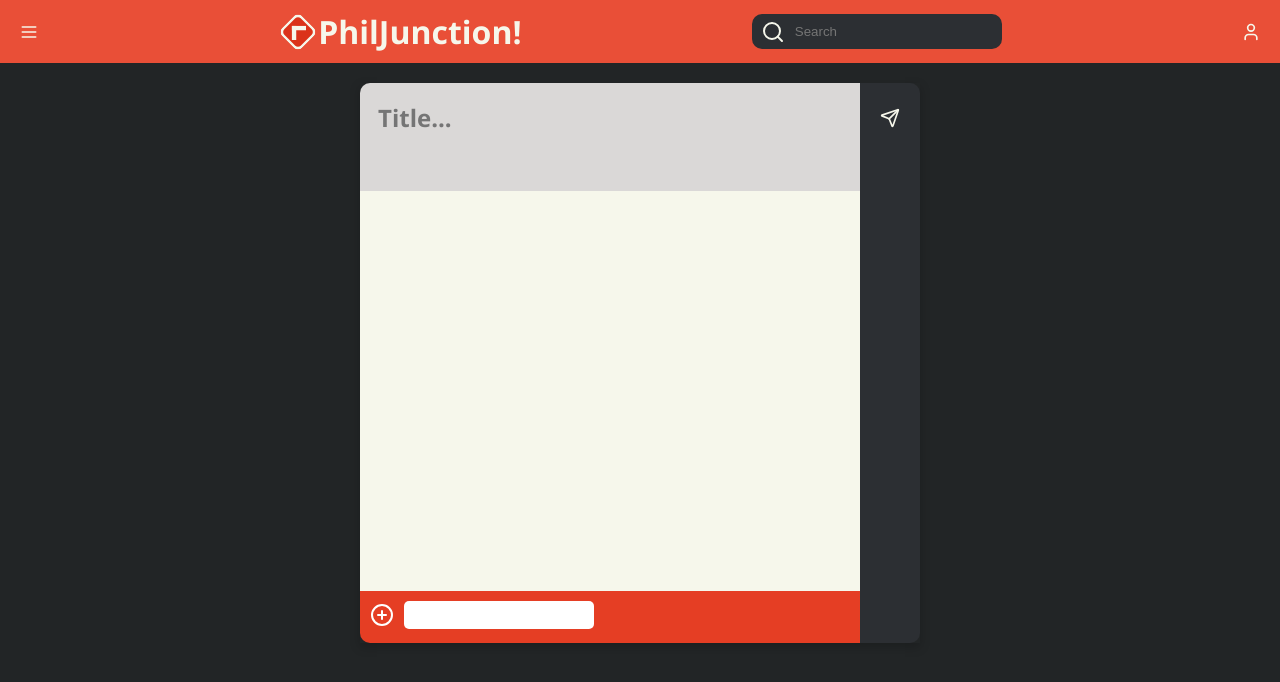
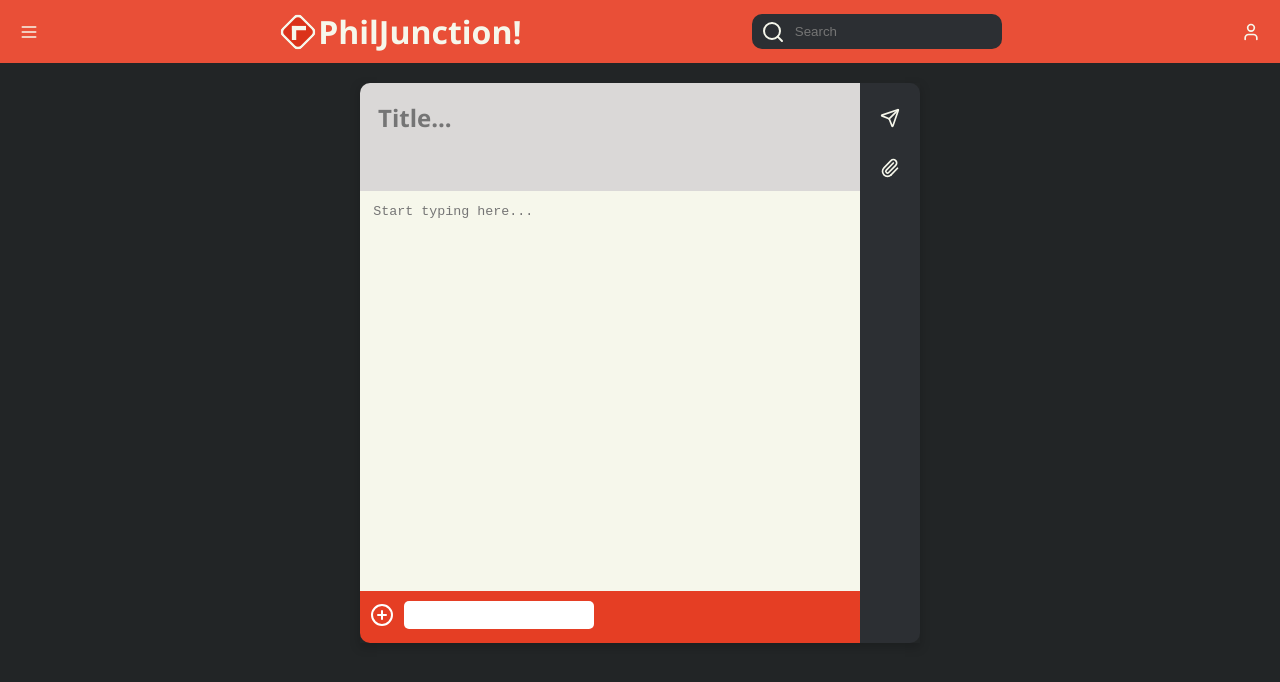
Before and after one commit to tonishii/PhilJunction, a React (Vite) app: page /holler in a window 1280 px wide. Shown: the top 682 px of the page. Built offline with nearby package versions, Linux system fonts and the light colour scheme.

Commit message:
Updated styles in create post.

```diff
--- a/src/pages/createpost.tsx
+++ b/src/pages/createpost.tsx
@@ -1,5 +1,5 @@
 import "@/styles/create-post.css"
-import { CirclePlus, Send } from "lucide-react";
+import { CirclePlus, Send, Paperclip } from "lucide-react";
 import { ChangeEvent, useState } from "react";
 import ReactMarkdown from 'react-markdown'
 
@@ -36,18 +36,20 @@ export default function CreatePost() {
 
     return (
         <main>
-            <div className="container">
+            <div className="create-post-container">
                 <div className="post-container new-post">
                     <div className="post-body">
                         <div className="create-post-header">
                             <textarea name="title" id="title" placeholder="Title..." onInput={handleTitleEdit} />
                         </div>
+
                         <div className="create-post-main">
-                            <textarea name="editor" id="editor" placeholder="start typing here..." onInput={handleEditorEdit} onBlur={() => setIsEditingPost(false)} onFocus={() => setIsEditingPost(true)} />
-                            <div className={`content-container ${isEditingPost ? "zback" : ""}`} onClick={handleClickContent}>
+                            <textarea name="editor" id="editor" placeholder="Start typing here..." onInput={handleEditorEdit} onBlur={() => setIsEditingPost(false)} onFocus={() => setIsEditingPost(true)} />
+                            <div className={`content-container zback`} onClick={handleClickContent}>
                                 <ReactMarkdown children={content} />
                             </div>
                         </div>
+
                         <div className="create-post-footer">
                             <div className="new-tag-section">
                                 <CirclePlus id="addTags" onClick={handleAddTags} />
@@ -61,13 +63,21 @@ export default function CreatePost() {
 
                         </div>
                     </div>
+
                     <div className="post-sidebar">
                         <div className='sidebar-button'>
                             <button
                                 className={`round-button`}
-                                onClick={submit}
-                            >
+                                onClick={submit}>
                                 <Send className="icon" />
+                            </button>
+                        </div>
+
+                        <div className='sidebar-button'>
+                            <button
+                                className={`round-button`}
+                                onClick={submit}>
+                                <Paperclip className="icon" />
                             </button>
                         </div>
                     </div>
--- a/src/styles/create-post.css
+++ b/src/styles/create-post.css
@@ -1,4 +1,4 @@
-.container {
+.create-post-container {
     display: flex;
     align-items: center;
     justify-content: center;
@@ -9,7 +9,6 @@
 .new-post {
     height: 100%;
 }
-
 
 .editor-container, .result-container {
     width: 100%;
@@ -42,6 +41,7 @@
     word-wrap: break-word;
     word-break: break-all;
     resize: none;
+    outline: none;
     font-size: 1.5em;
     font-weight: 700;
     font-family: 'Segoe UI', Tahoma, Geneva, Verdana, sans-serif;
@@ -52,7 +52,10 @@
     background-color: #F6F7EB;
     flex-grow: 1;
     position: relative;
+}
 
+.create-post-main textarea {
+    outline: none;
 }
 
 #editor {
```
